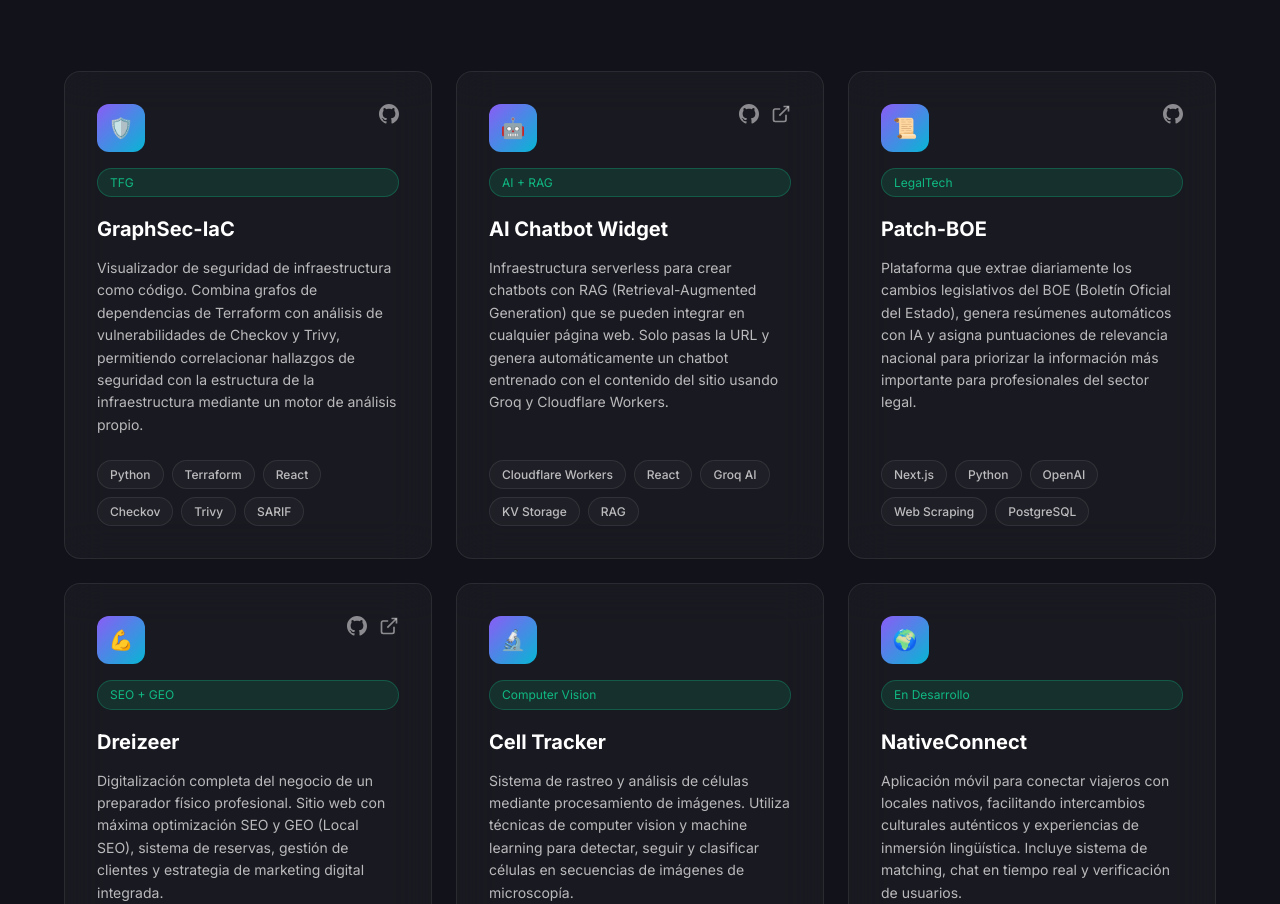
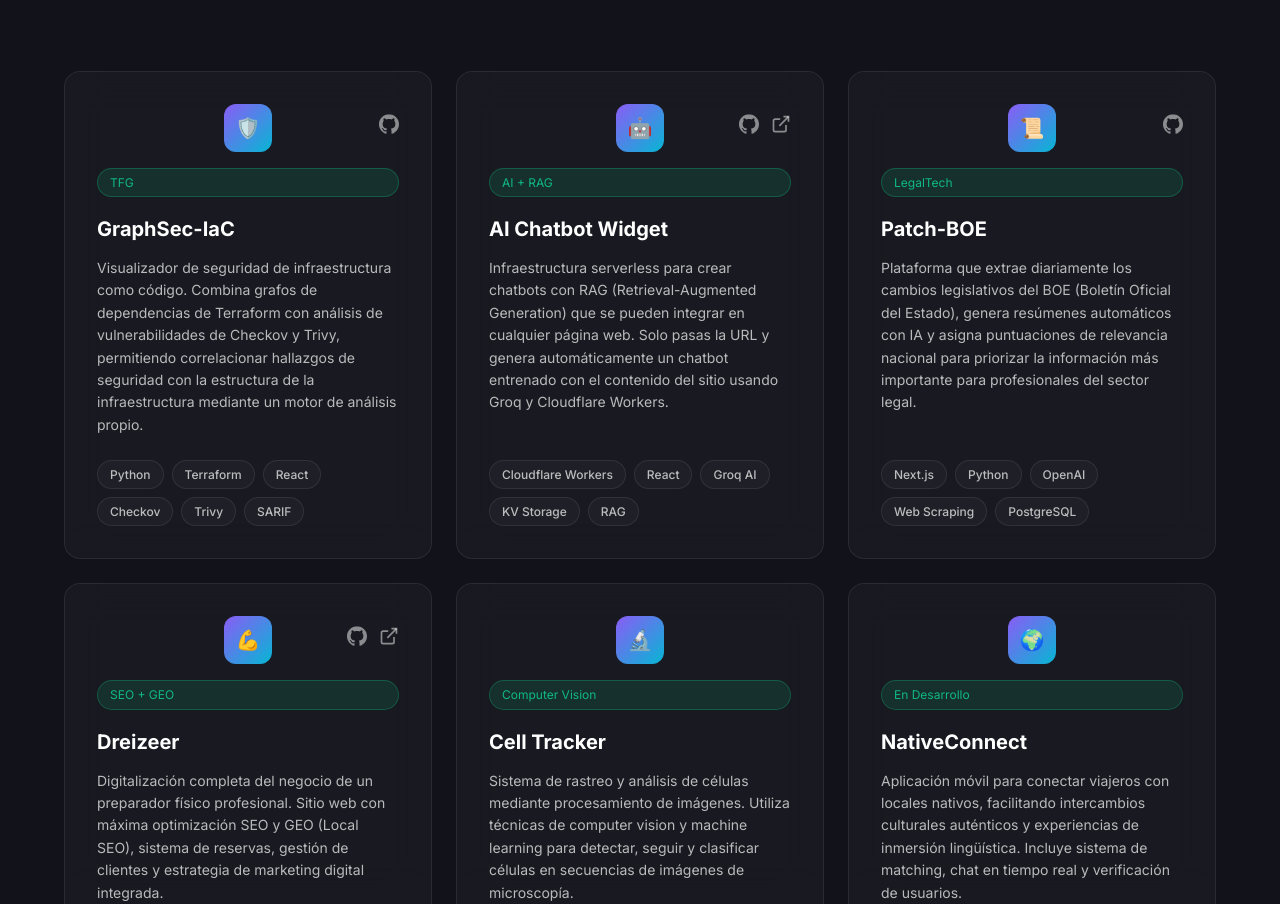
Before and after one commit to Dankar44/CV-Daniel-Karimi, a React (Vite) app: page / in a window 1280 px wide. Shown: the part 3700-4604 px from the top of the page. Built offline with nearby package versions, Linux system fonts and the light colour scheme.

Commit message:
Center project icon in header, keep links on right

```diff
--- a/src/index.css
+++ b/src/index.css
@@ -792,9 +792,10 @@ body {
 
 .project-header {
   display: flex;
-  align-items: flex-start;
-  justify-content: space-between;
+  justify-content: center;
+  align-items: center;
   margin-bottom: var(--space-4);
+  position: relative;
 }
 
 .project-icon {
@@ -811,6 +812,10 @@ body {
 .project-links {
   display: flex;
   gap: var(--space-3);
+  position: absolute;
+  right: 0;
+  top: 50%;
+  transform: translateY(-50%);
 }
 
 .project-link {
```
